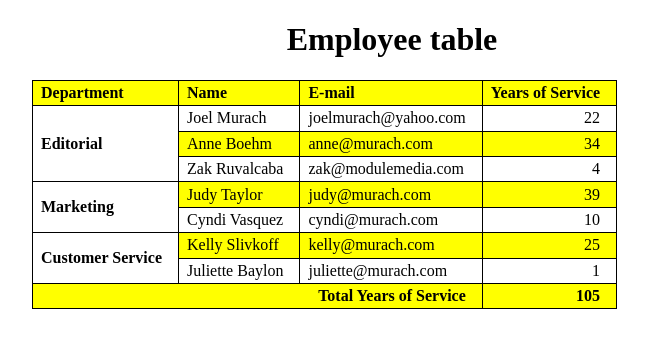
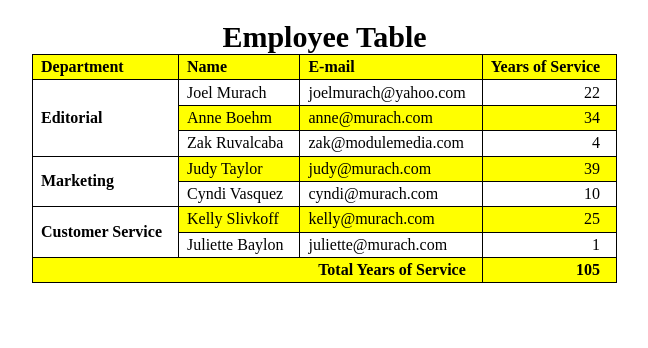
Before and after one commit to xXKen0biXx/xXken0biXx.github.io, a plain HTML site: page index.html in a window 1280 px wide. Shown: the whole page, without its empty margins (248-896 px from the left). Drawn offline with Linux system fonts and the light colour scheme.

Commit message:
Fixed the Caption

```diff
--- a/Activity2.css
+++ b/Activity2.css
@@ -45,6 +45,10 @@ tr:nth-child(8){
     text-align: right
 }
 caption {
-    text-align: right;
+    text-align: center;
+    font-size:30px;
+    font-weight: bold
+
+
 
 }
--- a/index.html
+++ b/index.html
@@ -9,9 +9,10 @@
 
 
 <body>
-            <h1 align ="center">Employee table  </h1>
+
 
 	<table>
+        <caption align ="center">Employee Table  </caption>
 		<thead>
 			<tr>
                  <th scope="row">Department</th>
```
